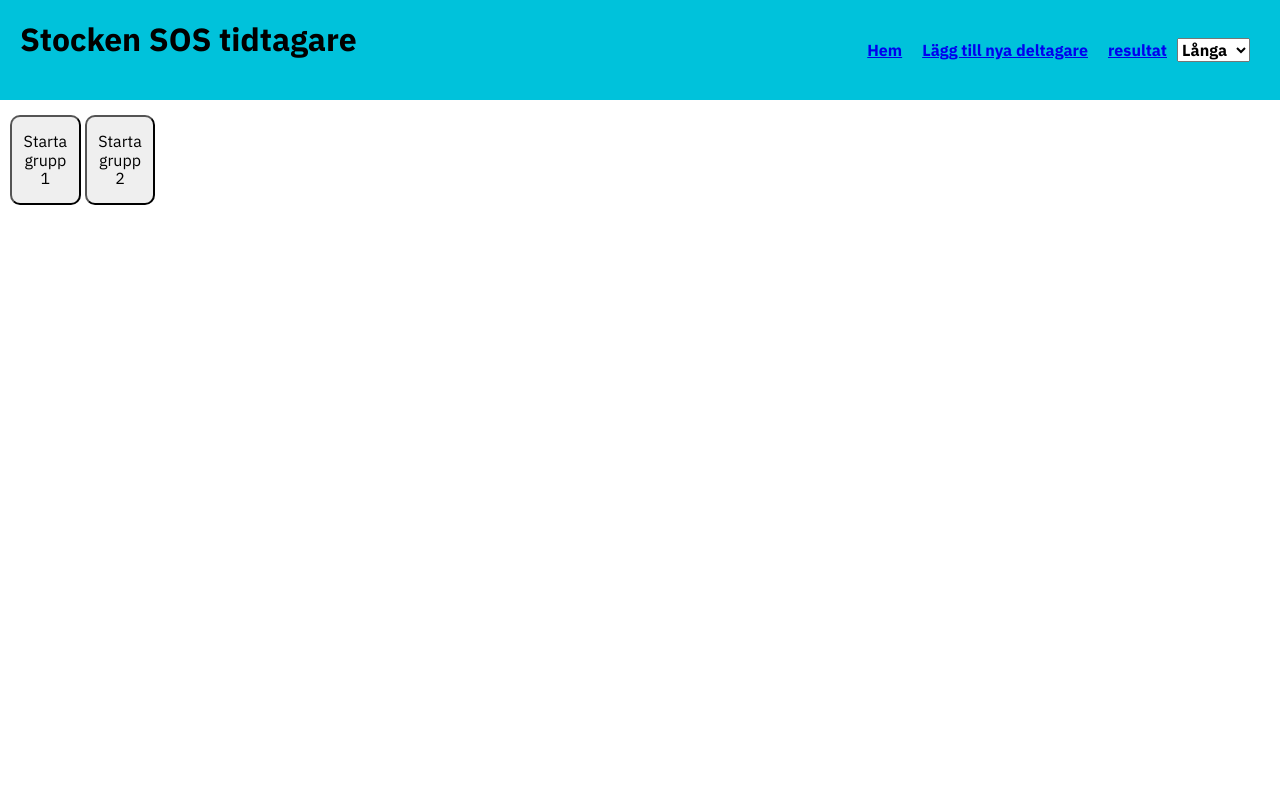
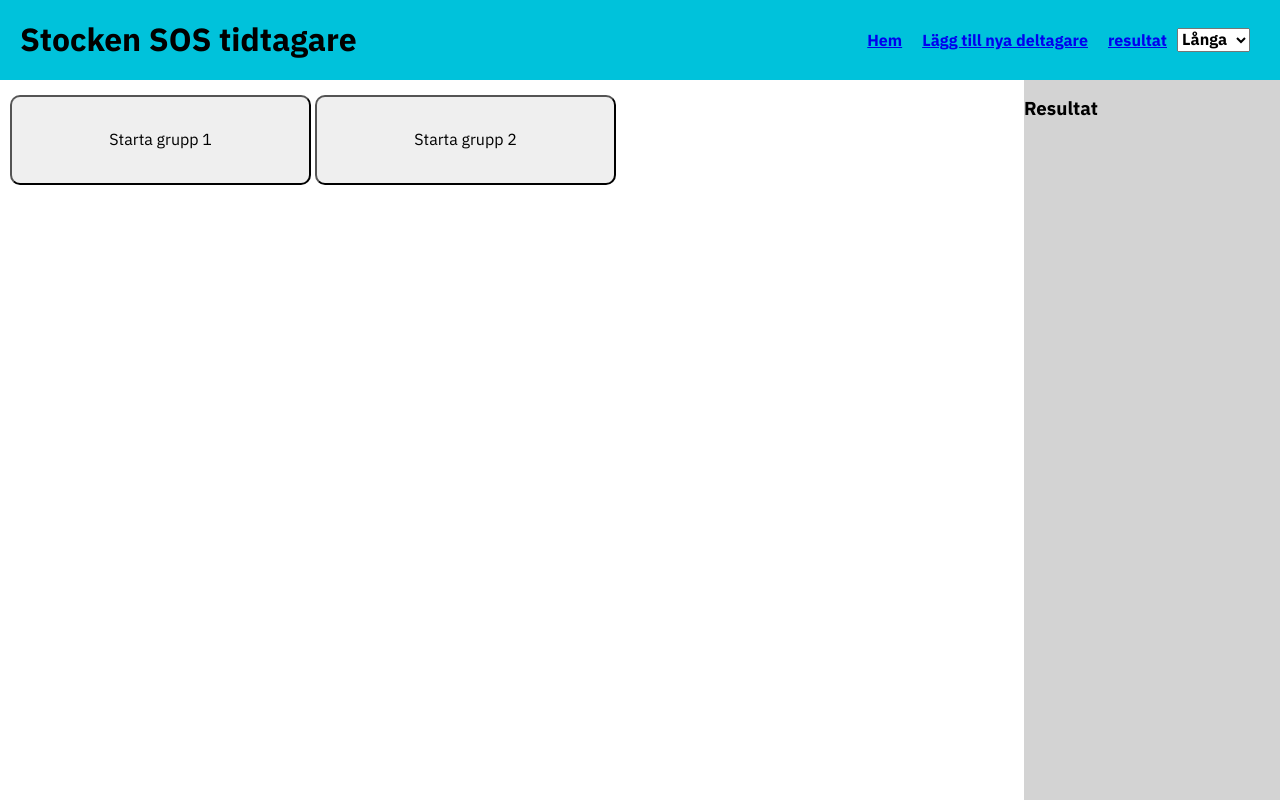
Before and after one commit to javascriptst18/SwimRunTimer-node-express-, a website: page public/index.html in a window 1280 px wide. Shown: the top 800 px of the page. Drawn offline with nearby package versions, Linux system fonts and the light colour scheme; no server answers.

Commit message:
fixat css

```diff
--- a/index.js
+++ b/index.js
@@ -1,7 +1,7 @@
 const express = require("express"); // Import express package
 const app = express(); // Create our application
 const cors = require("cors");
-const PORT = process.env.PORT; //localhost:3000
+const PORT = 3000;//process.env.PORT; //localhost:3000
 const fs = require("fs");
 let id = 2;
 
@@ -20,7 +20,7 @@ app.get("/state", function(request, res, err) {
     if (err) {
       throw err;
     }
-    res.send(JSON.stringify(data));
+    res.send(data);
   });
 });
 
--- a/package.json
+++ b/package.json
@@ -11,6 +11,7 @@
   "license": "MIT",
   "dependencies": {
     "cors": "^2.8.4",
-    "express": "4.16.3"
+    "express": "4.16.3",
+    "json-stringify-pretty-compact": "^1.2.0"
   }
 }
--- a/public/index.html
+++ b/public/index.html
@@ -30,7 +30,7 @@
             </ul>
         </header>
 
-        <div class="langa">
+        <div class="langa flexMain">
         <main class="griditem2">
             <div class="startButtons">
             <button class="raceKlocka1">Starta grupp 1</button>
@@ -45,7 +45,7 @@
 
         </aside>
         </div>
-        <div class="mellan hidden">
+        <div class="mellan hidden flexMain">
                 <main class="griditem2">
                     <div class="startButtons">
                     <button class="raceKlocka3">Starta mellan race</button>
--- a/public/style.css
+++ b/public/style.css
@@ -50,35 +50,35 @@ h1{
 .hidden{
     display: none;
 }
+.flexMain{
+    display: flex;
+    width: 100%;
+
+}
 
 .gridWrapperMain{
-    display: grid;
-    grid-template-columns: 1fr 1fr 1fr 1fr 1fr;
-    grid-template-rows: 100px 1fr 50px;
+
     height: 100%;
 }
 .griditem1{
-    grid-column-start: 1;
-    grid-column-end: 6;
+
     display: flex;
     justify-content: space-between;
 
 }
 .griditem2{
-    grid-column-start: 1;
-    grid-column-end: 5;
+
     min-height: 100vh;
     padding: 15px 10px 15px 10px;
     display:flex;
     flex-direction: column;
+    width: 80%;
 }
 .griditem3{
-    grid-column-start: 5;
-    grid-column-end: 6;
+    width: 20%;
 }
 .griditem4{
-    grid-column-start: 1;
-    grid-column-end: 6;
+
     text-align: right;
     color: lightgray;
     display: flex;
```
Also changed, not shown: 1 other file.
